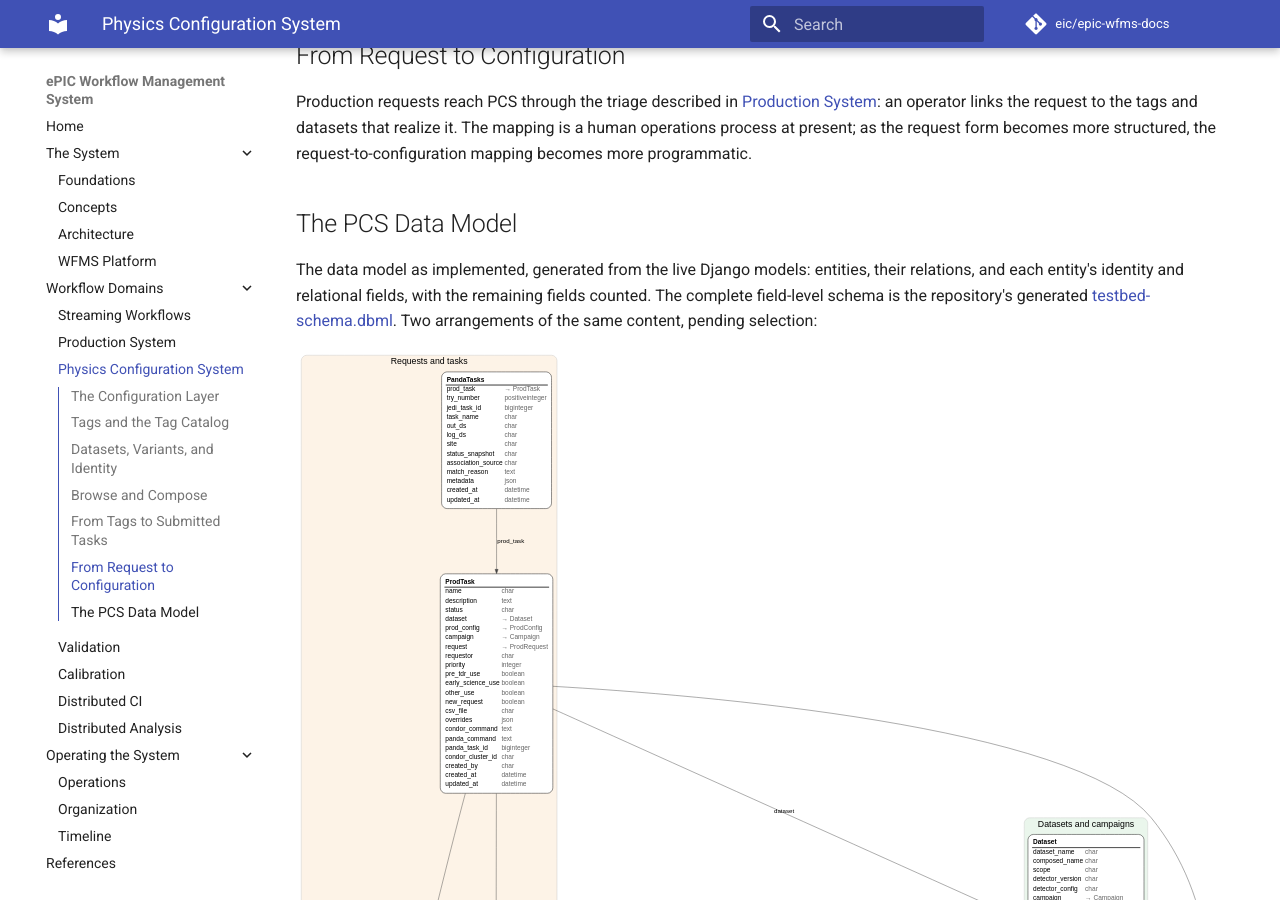
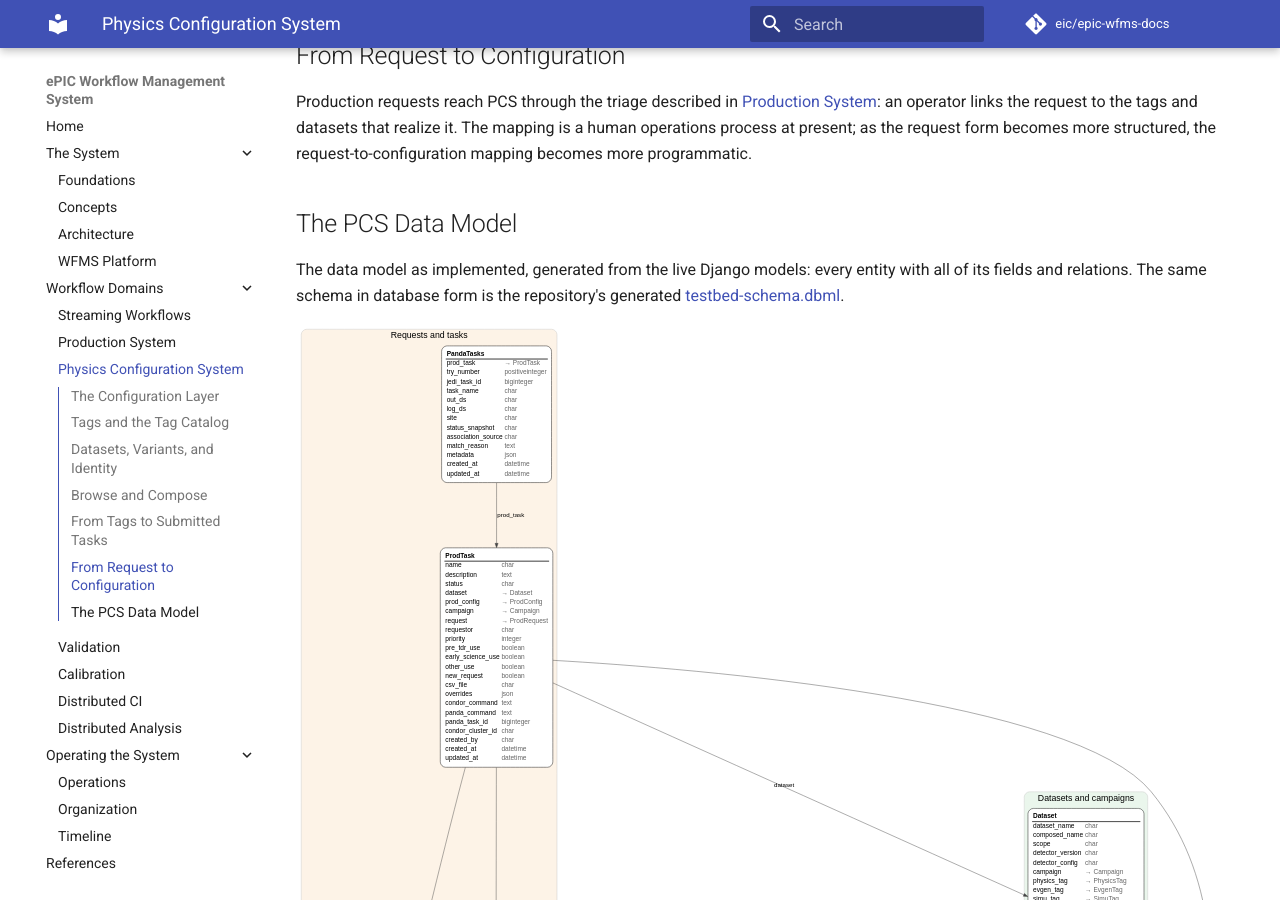
Before and after one commit to eic/epic-wfms-docs, an MkDocs documentation site: the page built from docs/pcs.md, in a window 1280 px wide and 900 px high, scrolled down 2202 px. Built offline with MkDocs 1.6.1 and Material for MkDocs 9.7.7, drawn with Linux system fonts in a browser that asks for light colours; comment, search, counter and statistics services are not loaded.

Commit message:
PCS data model: the vertical arrangement selected
Co-Authored-By: Claude Fable 5 <noreply@anthropic.com>

```diff
--- a/docs/pcs.md
+++ b/docs/pcs.md
@@ -70,12 +70,8 @@ request form becomes more structured, the request-to-configuration mapping becom
 ## The PCS Data Model
 
 The data model as implemented, generated from the live Django models:
-entities, their relations, and each entity's identity and relational
-fields, with the remaining fields counted. The complete field-level
-schema is the repository's generated
+every entity with all of its fields and relations. The same schema in
+database form is the repository's generated
 [testbed-schema.dbml](https://github.com/BNLNPPS/swf-monitor/blob/main/testbed-schema.dbml).
-Two arrangements of the same content, pending selection:
 
-[![PCS data model (vertical)](diagrams/pcs_data_model_tb.svg)](diagrams/pcs_data_model_tb.svg)
-
-[![PCS data model (horizontal)](diagrams/pcs_data_model_lr.svg)](diagrams/pcs_data_model_lr.svg)
+[![The PCS data model](diagrams/pcs_data_model.svg)](diagrams/pcs_data_model.svg)
```
Also changed, not shown: docs/gallery.md (+2 -5 lines), docs/diagrams/pcs_data_model.svg (renamed from docs/diagrams/pcs_data_model_tb.svg), docs/diagrams/pcs_data_model_lr.svg (deleted).
